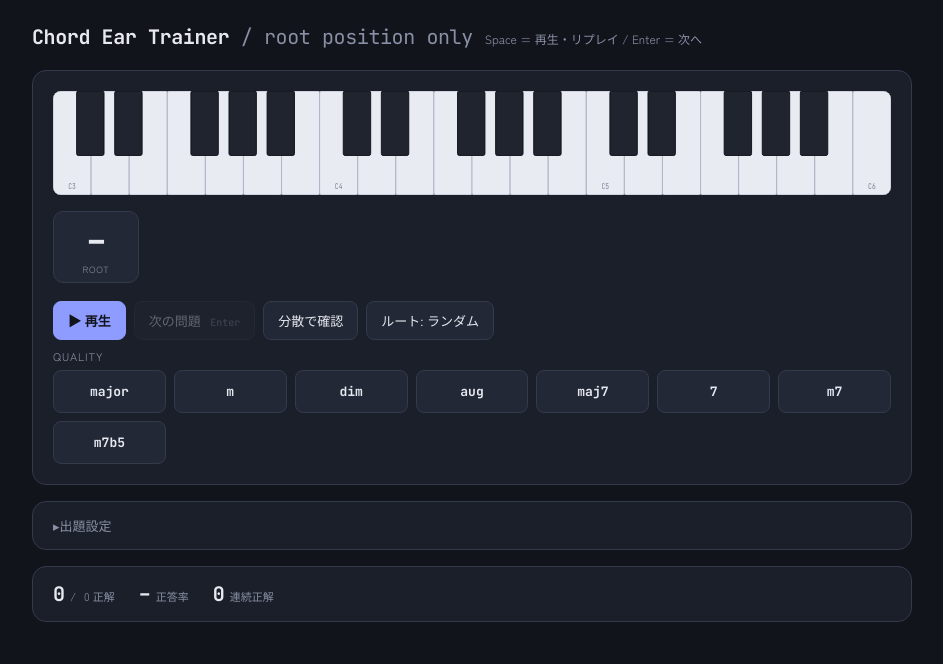
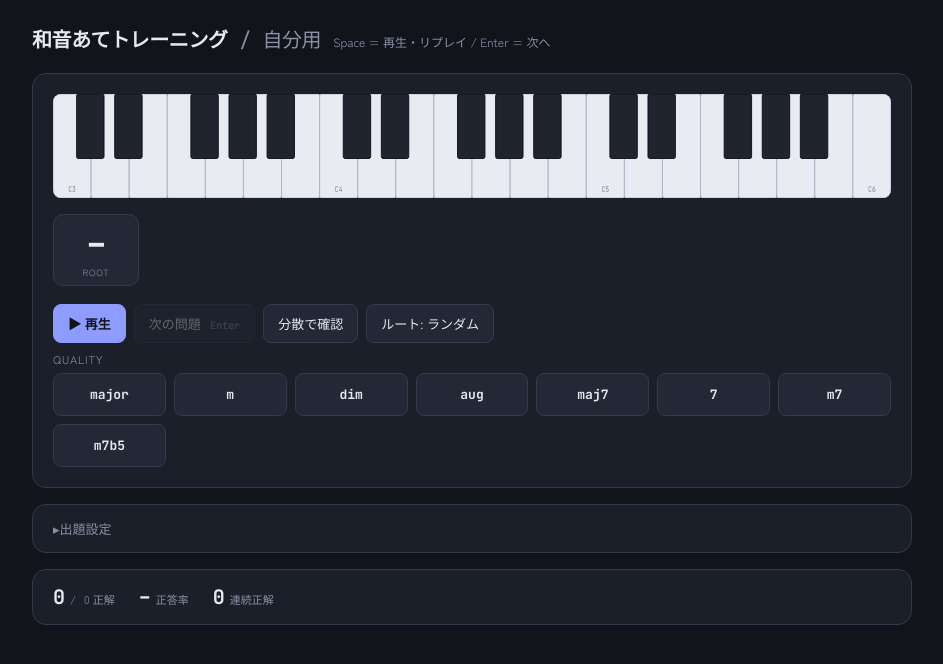
Before and after one commit to eugoo1794/chord-ear-trainer, a plain HTML site: page index.html in a window 1280 px wide. Shown: the whole page, without its empty margins (168-1111 px from the left). Drawn offline with Linux system fonts and the light colour scheme.

Commit message:
Update title and header for personal training version

```diff
--- a/index.html
+++ b/index.html
@@ -3,7 +3,7 @@
 <head>
 <meta charset="utf-8">
 <meta name="viewport" content="width=device-width, initial-scale=1, viewport-fit=cover">
-<title>Chord Ear Trainer — 和音聴き分けトレーニング</title>
+<title>和音あてトレーニング（自分用）</title>
 <meta name="description" content="和音を聞いてコードの種類を当てる耳トレ。誤答したコードをその場で鳴らし比べできる、1画面完結の聴音トレーナー。">
 <meta name="theme-color" content="#12141b">
 <meta property="og:title" content="Chord Ear Trainer">
@@ -139,7 +139,7 @@
 
 <div class="wrap">
   <header>
-    <h1>Chord Ear Trainer <span class="dim">/ root position only</span></h1>
+    <h1>和音あてトレーニング <span class="dim">/ 自分用</span></h1>
     <span class="sub">Space = 再生・リプレイ / Enter = 次へ</span>
   </header>
 
```
